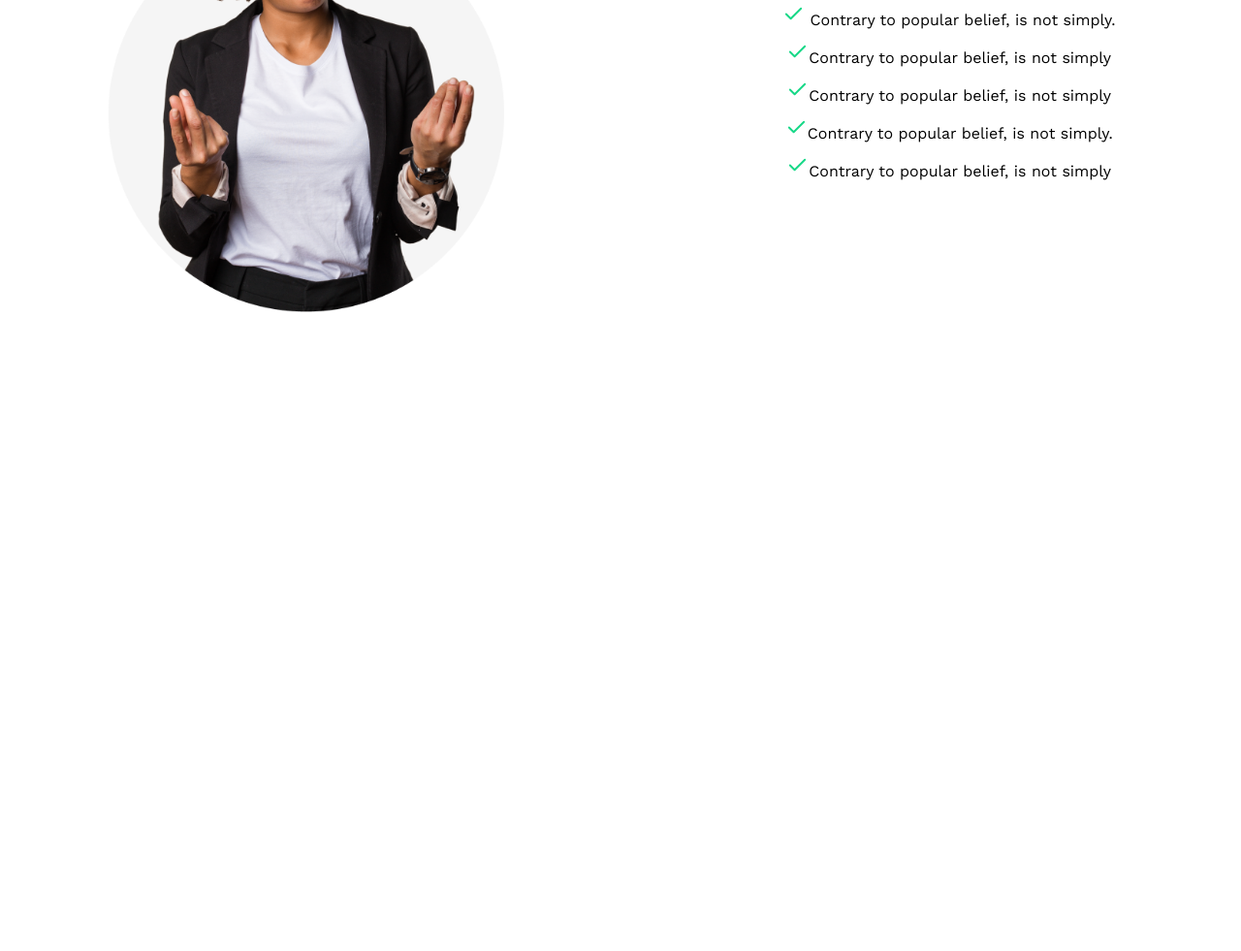
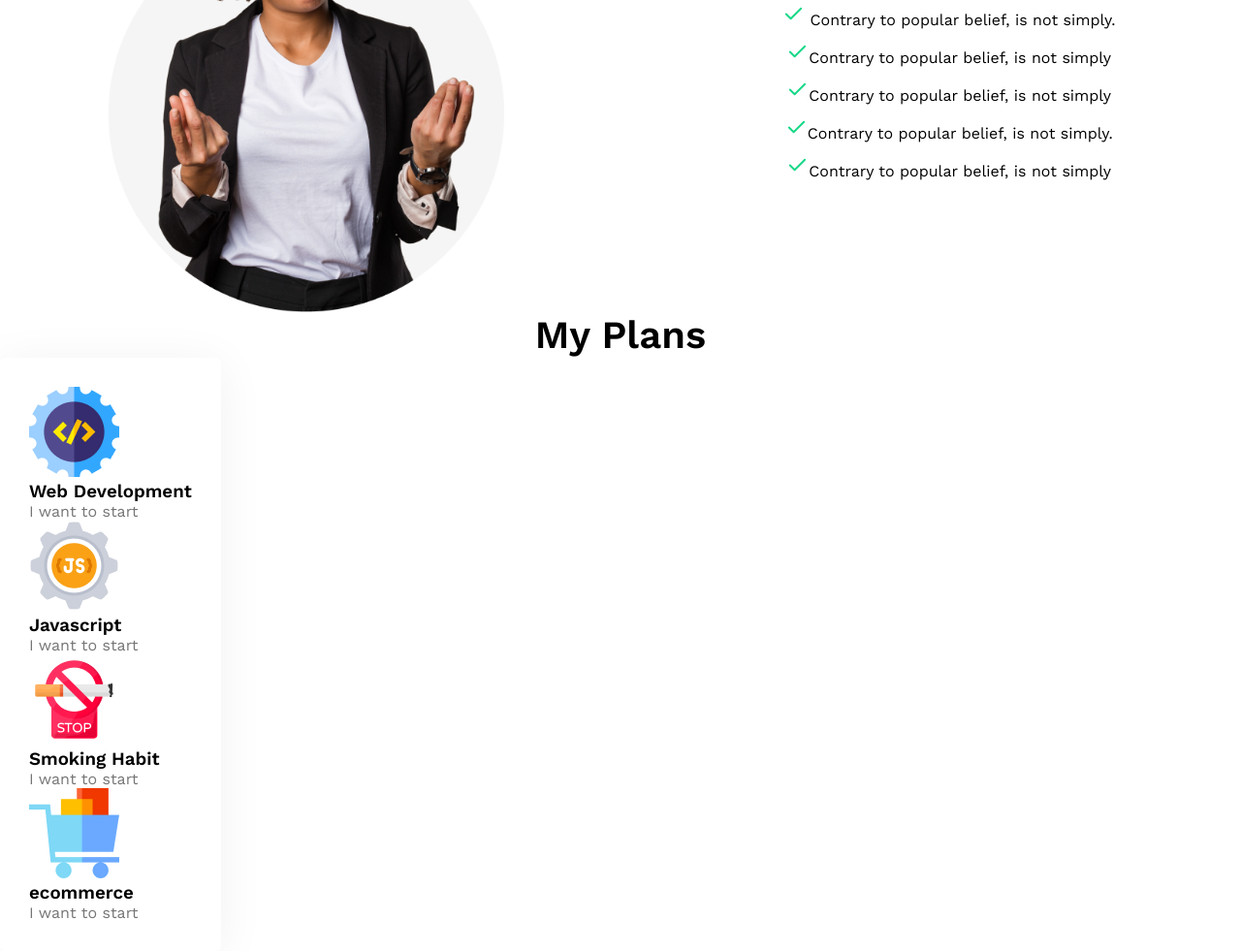
Before and after one commit to AsadFahimTEC/new-year-project, a plain HTML site: page index.html in a window 1280 px wide. Shown: the part 1333-2314 px from the top of the page at 97% size. Before the commit the page ends 1655 px from the top, so only its background shows below. Drawn offline with nearby package versions, Linux system fonts and the light colour scheme.

```diff
--- a/index.html
+++ b/index.html
@@ -52,6 +52,43 @@
 </div>
 </section>
 
+<!--My Plans section start-->
+
+<section>
+    <h3 class="plans-title">My Plans</h3>
+
+    <div class="plan-container">
+        <div class="plan-content">
+        <div>
+            <img src="./images/icons/web.png" alt="">
+            <h3 class="plan-title">Web Development</h3>
+            <p class="plan-description">I want to start</p>
+        </div>
+
+        <div>
+            <img src="./images/icons/js.png" alt="">
+            <h3 class="plan-title">Javascript</h3>
+            <p class="plan-description">I want to start</p>
+        </div>
+
+        <div>
+            <img src="./images/icons/smoke.png" alt="">
+        <h3 class="plan-title">Smoking Habit</h3>
+        <p class="plan-description">I want to start</p>
+        </div>
+
+        <div>
+            <img src="./images/icons/ecom.png" alt="">
+            <h3 class="plan-title">ecommerce</h3>
+            <p class="plan-description">I want to start</p>
+        </div>
+    </div>
+</div>
+</section>
+
+
+
+
 
 
     </main>
--- a/styles/style.css
+++ b/styles/style.css
@@ -108,3 +108,27 @@
     list-style: none;
     margin-bottom: 12px;
 }
+
+/* plan section styles */
+
+.plans-title{
+    text-align: center;
+    font-size: 40px;
+    font-weight: 700;
+}
+
+.plan-container{
+display: flex;
+gap: 24px;
+}
+
+.plan-content{
+    padding: 30px;
+    border-radius: 5px;
+    background: #FFF;
+    box-shadow: 0px 6px 50px 0px rgba(0, 0, 0, 0.06);
+}
+
+.plan-description{
+    color: #757575;
+    }
```
